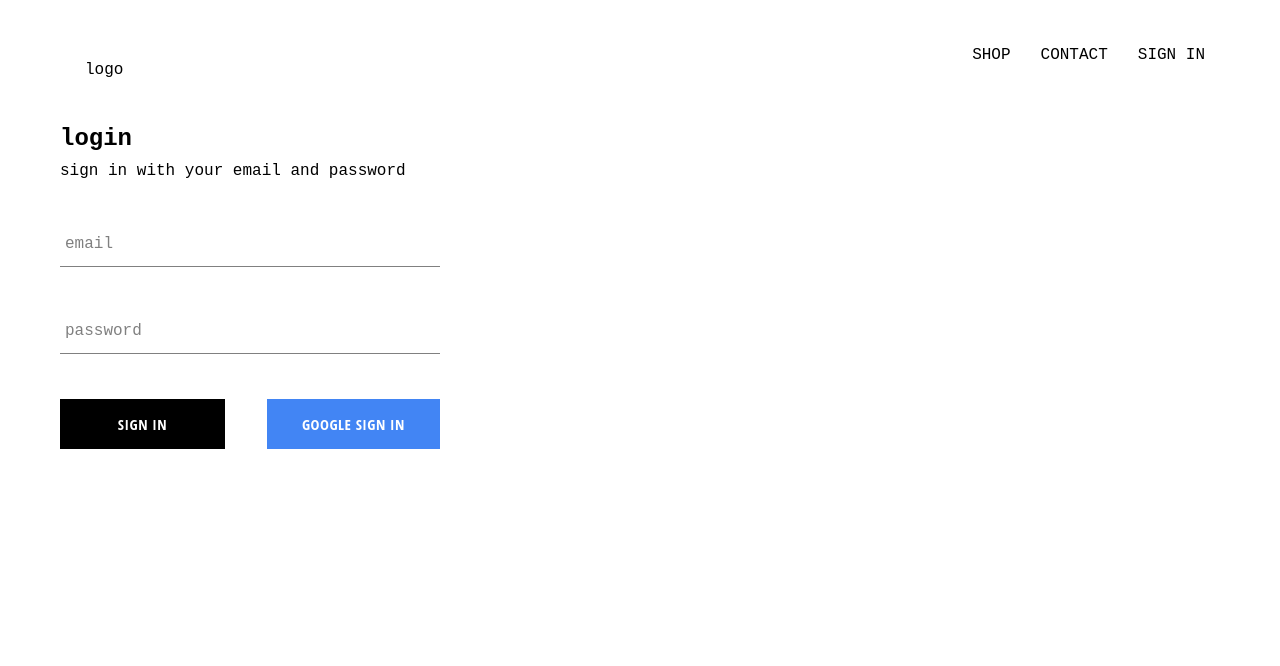
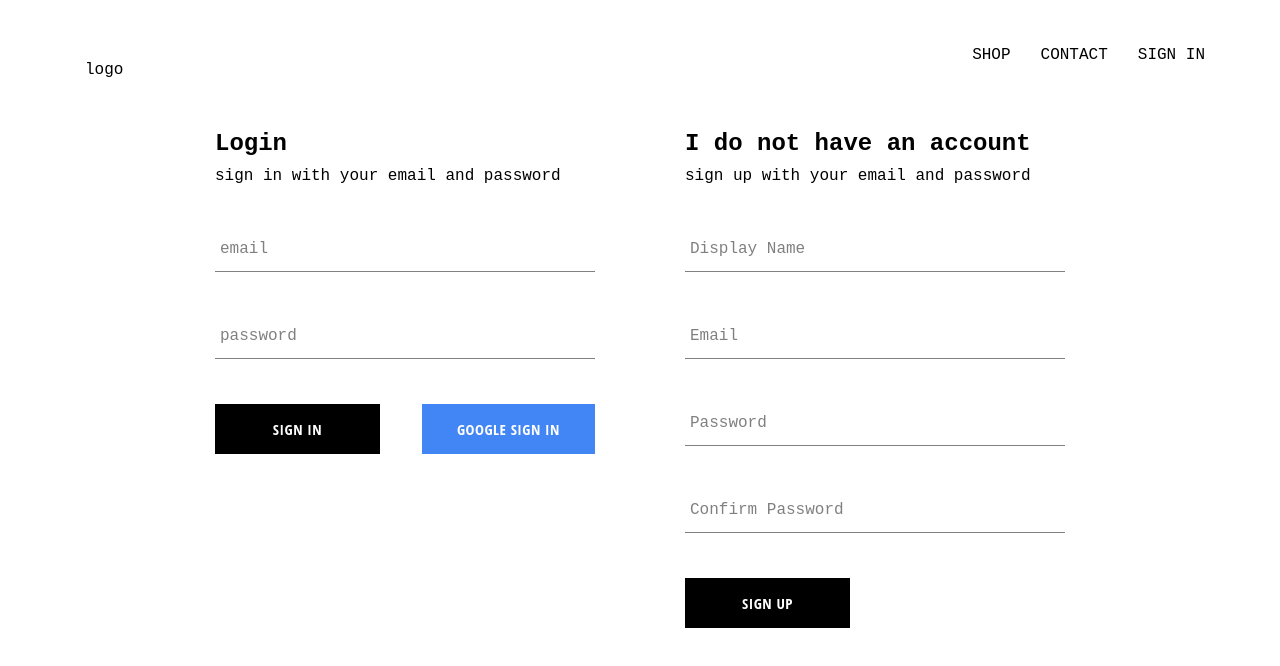
Before and after one commit to adeola-ak/dod-clothing, a React (Create React App) app: page /user in a window 1280 px wide. Shown: the top 666 px of the page. Built offline with nearby package versions, Linux system fonts and the light colour scheme; no server answers; a web font is replaced by a local one.

Commit message:
implemented sign up for app with user and email for non google sign up

```diff
--- a/src/App.js
+++ b/src/App.js
@@ -18,7 +18,7 @@
 				userRef.onSnapshot((snapShot) => {
 					setCurrentUser({
 						id: snapShot.id,
-						data: snapShot.data(),
+						userData: snapShot.data(),
 					});
 				});
 			} else {
--- a/src/components/signin/SignIn.js
+++ b/src/components/signin/SignIn.js
@@ -24,7 +24,7 @@
 
 	return (
 		<div className="sign-in">
-			<h2 className="title">login</h2>
+			<h2 className="title">Login</h2>
 			<span>sign in with your email and password</span>
 
 			<form onSubmit={handleSubmit}>
--- /dev/null
+++ b/src/components/signup/SignUp.js
@@ -0,0 +1,97 @@
+import React, { useState } from "react";
+import FormInput from "../form-input/FormInput";
+import Button from "../button/Button";
+import { auth, createUserProfileDocument } from "../../firebase/firebase-utils";
+import "./SignUp.scss";
+
+const SignUp = () => {
+	const [displayName, setDisplayName] = useState("");
+	const [email, setEmail] = useState("");
+	const [password, setPassword] = useState("");
+	const [confirmPassword, setConfirmPassword] = useState("");
+
+	const handleDisplayNameChange = (event) => {
+		setDisplayName(event.target.value);
+	};
+
+	const handleEmailChange = (event) => {
+		setEmail(event.target.value);
+	};
+
+	const handlePasswordChange = (event) => {
+		setPassword(event.target.value);
+	};
+
+	const handleConfirmPasswordChange = (event) => {
+		setConfirmPassword(event.target.value);
+	};
+
+	const handleSubmit = async (event) => {
+		event.preventDefault();
+		if (password !== confirmPassword) {
+			alert("Passwords do not match");
+			return;
+		}
+
+		try {
+			const { user } = await auth.createUserWithEmailAndPassword(
+				email,
+				password
+			);
+			await createUserProfileDocument(user, { displayName });
+			setDisplayName("");
+			setEmail("");
+			setPassword("");
+			setConfirmPassword("");
+		} catch (error) {
+			console.error(error);
+		}
+	};
+
+	return (
+		<div className="sign-up">
+			<h2 className="title">I do not have an account</h2>
+			<span>sign up with your email and password</span>
+			<form className="sign-up-form" onSubmit={handleSubmit}>
+				<FormInput
+					type="text"
+					name="displayName"
+					value={displayName}
+					onChange={handleDisplayNameChange}
+					label="Display Name"
+					required
+				/>
+
+				<FormInput
+					type="email"
+					name="email"
+					value={email}
+					onChange={handleEmailChange}
+					label="Email"
+					required
+				/>
+
+				<FormInput
+					type="password"
+					name="password"
+					value={password}
+					onChange={handlePasswordChange}
+					label="Password"
+					required
+				/>
+
+				<FormInput
+					type="password"
+					name="confirmPassword"
+					value={confirmPassword}
+					onChange={handleConfirmPasswordChange}
+					label="Confirm Password"
+					required
+				/>
+				<Button type="submit">Sign Up</Button>
+			</form>
+		</div>
+	);
+};
+
+export default SignUp;
--- /dev/null
+++ b/src/components/signup/SignUp.scss
@@ -0,0 +1,8 @@
+.sign-up {
+	display: flex;
+	flex-direction: column;
+	width: 380px;
+	.title {
+		margin: 10px 0;
+	}
+}
--- a/src/pages/sign-in-up/sign-in-up.js
+++ b/src/pages/sign-in-up/sign-in-up.js
@@ -1,11 +1,13 @@
 import React from "react";
 import "./sign-in-up.scss";
 import SignIn from "../../components/signin/SignIn";
+import SignUp from "../../components/signup/SignUp";
 
 const SignInUp = () => {
 	return (
 		<div className="sign-in-and-sign-up">
 			<SignIn />
+			<SignUp />
 		</div>
 	);
 };
--- a/src/pages/sign-in-up/sign-in-up.scss
+++ b/src/pages/sign-in-up/sign-in-up.scss
@@ -0,0 +1,6 @@
+.sign-in-and-sign-up {
+	width: 850px;
+	display: flex;
+	justify-content: space-between;
+	margin: 30px auto;
+}
```
Also changed, not shown: 1 other file (tests, documents, lock files or other folders).
